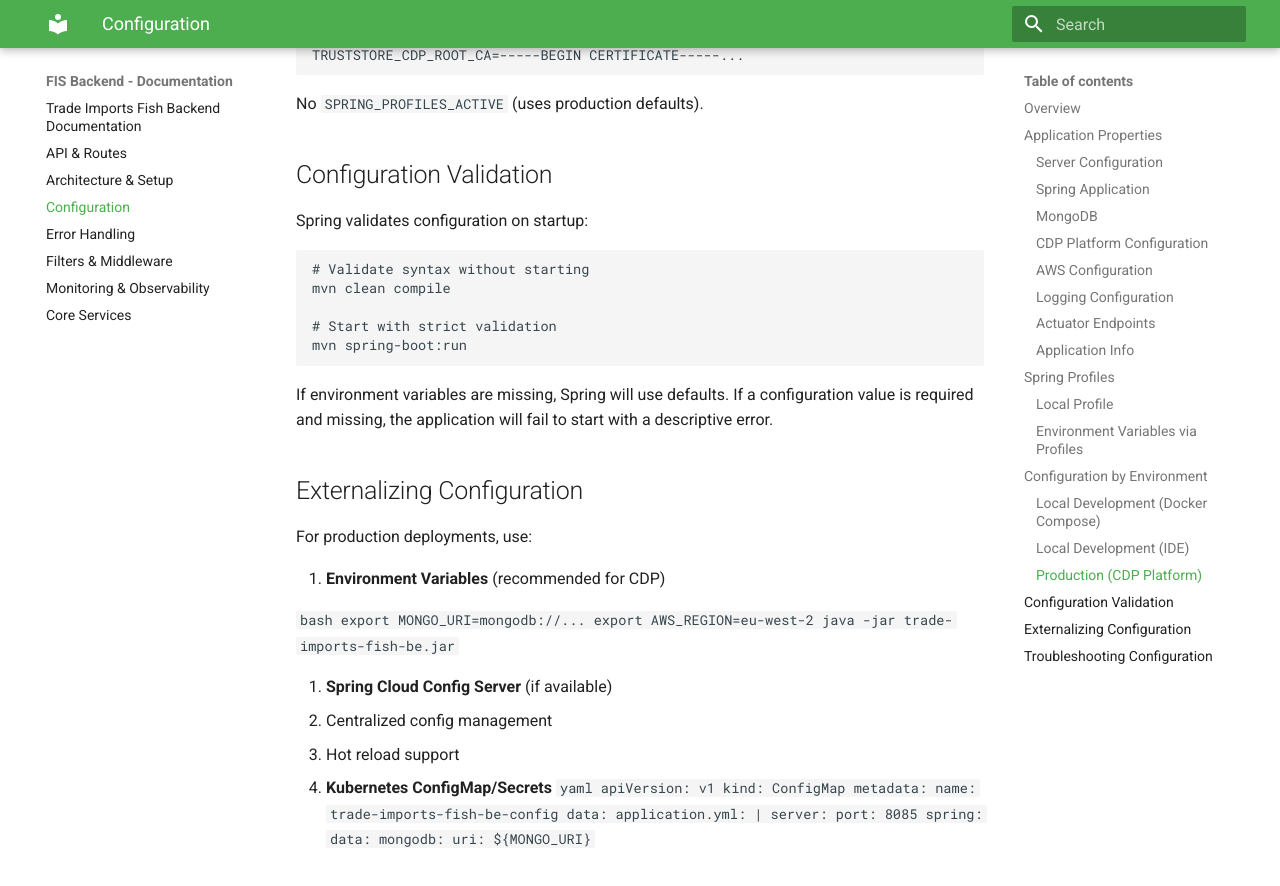
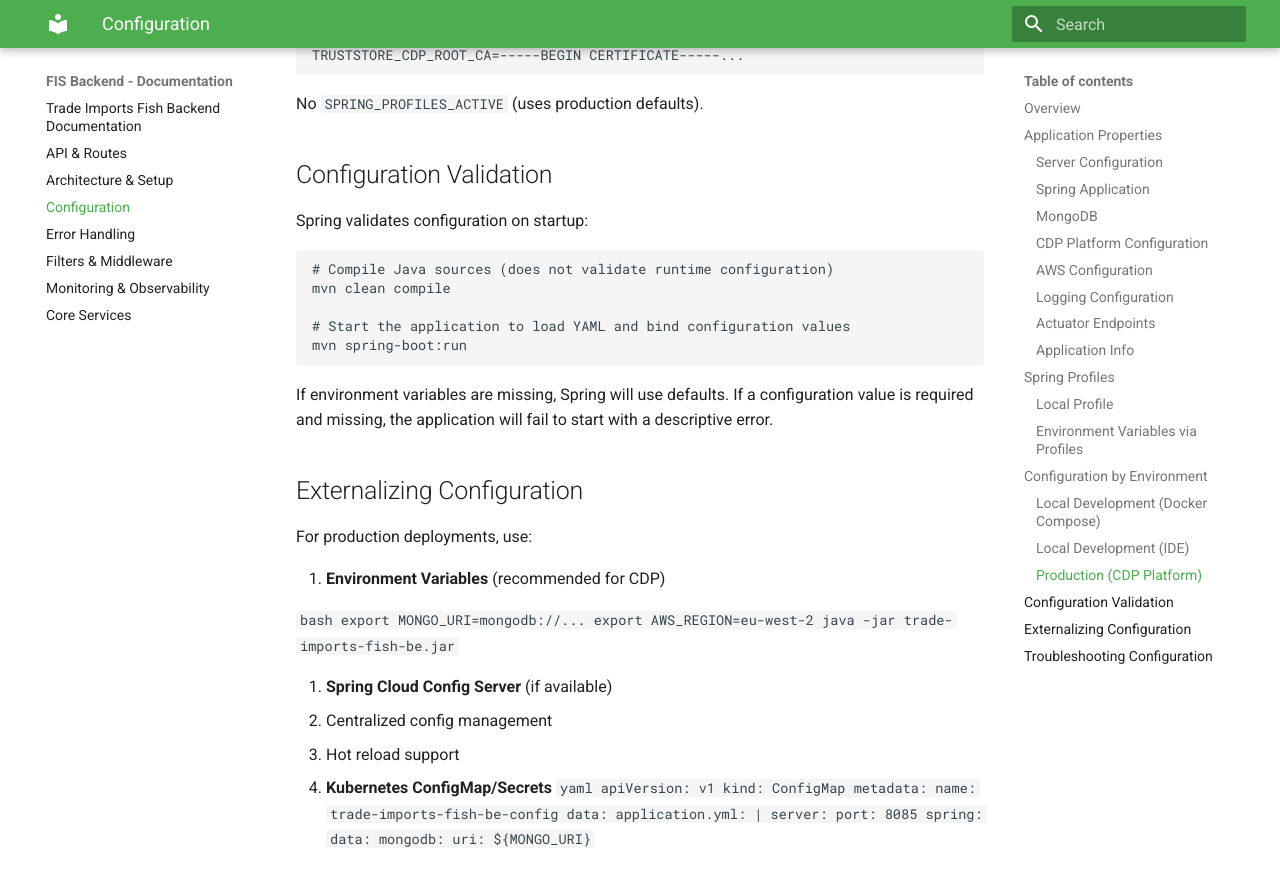
Before and after one commit to DEFRA/trade-imports-fish-be, an MkDocs documentation site: the page built from docs/configuration.md, in a window 1280 px wide and 900 px high, scrolled down 6263 px. Shown: the top 886 px of the window. Built offline with MkDocs 1.6.1 and Material for MkDocs 9.7.7, drawn with Linux system fonts in a browser that asks for light colours.

Commit message:
Clarify Maven commands for Spring configuration validation
Updated comments to clarify Maven commands for validation.

Co-authored-by: Copilot Autofix powered by AI <175728472+Copilot@users.noreply.github.com>

````diff
--- a/docs/configuration.md
+++ b/docs/configuration.md
@@ -197,10 +197,10 @@ No `SPRING_PROFILES_ACTIVE` (uses production defaults).
 Spring validates configuration on startup:
 
 ```bash
-# Validate syntax without starting
+# Compile Java sources (does not validate runtime configuration)
 mvn clean compile
 
-# Start with strict validation
+# Start the application to load YAML and bind configuration values
 mvn spring-boot:run
 ```
 
````
